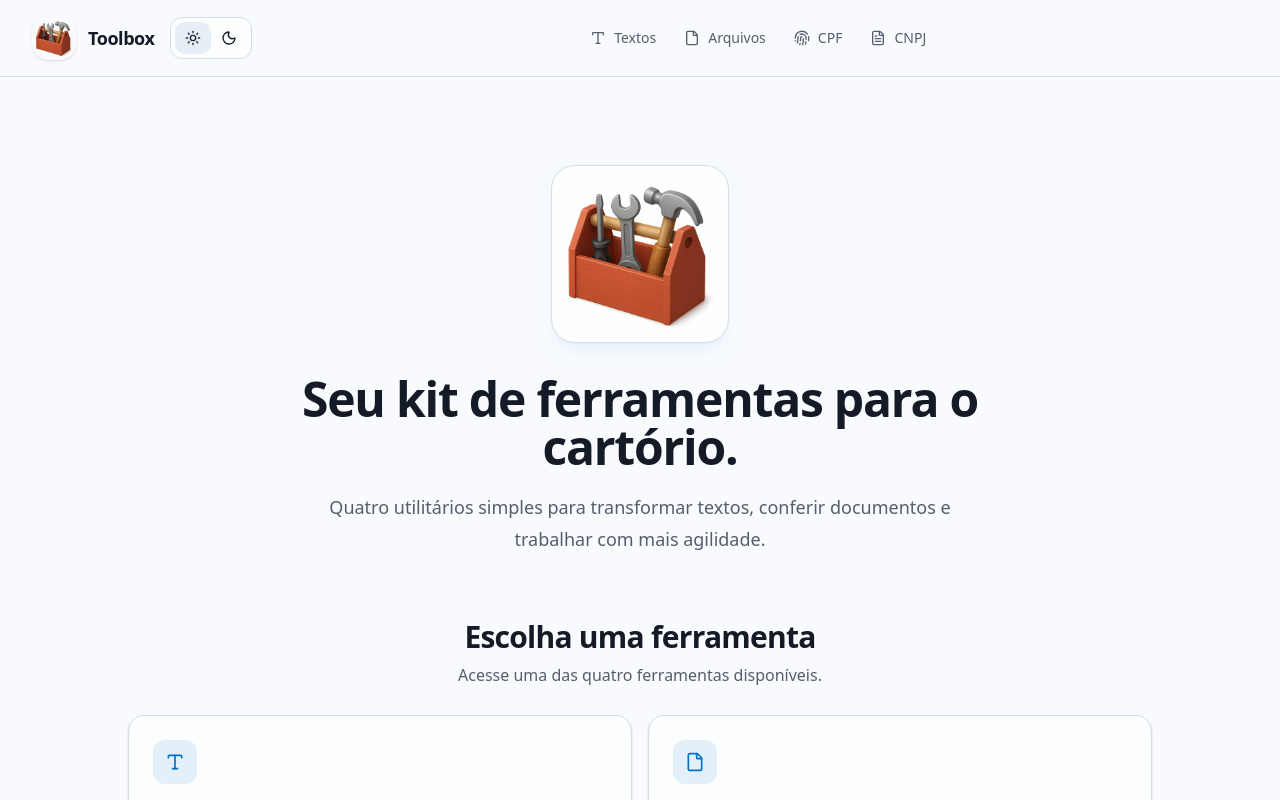
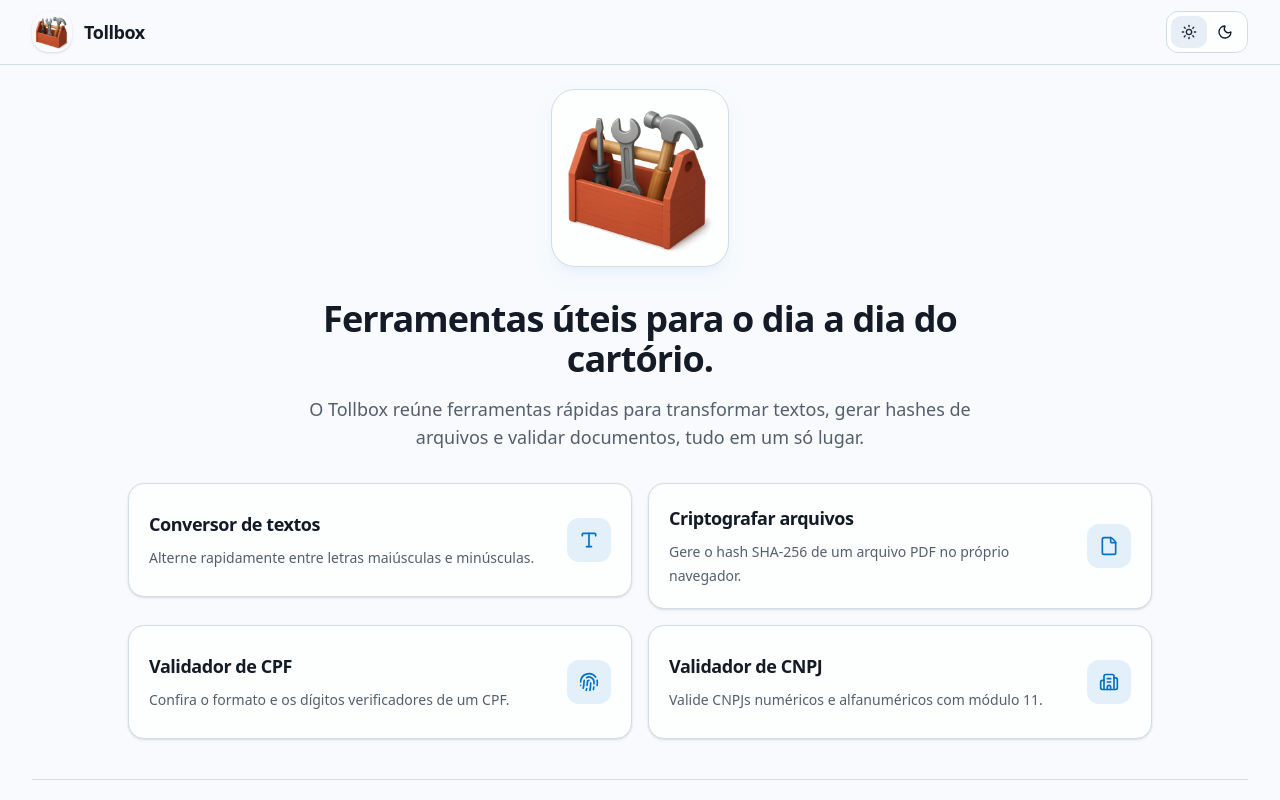
Before and after one commit to lmdvlpr/toolbox, a React (Vite) app: page / in a window 1280 px wide. Shown: the top 800 px of the page. Built offline with nearby package versions, Linux system fonts and the light colour scheme.

Commit message:
style: refine compact Tollbox homepage

```diff
--- a/index.html
+++ b/index.html
@@ -6,7 +6,7 @@
     <meta name="viewport" content="width=device-width, initial-scale=1.0" />
     <meta name="theme-color" content="#f7f8fb" />
     <meta name="description" content="Ferramentas úteis para o dia a dia do cartório." />
-    <title>Toolbox | Ferramentas para cartórios</title>
+    <title>Tollbox | Ferramentas para cartórios</title>
     <script>
       (() => {
         const storedTheme = localStorage.getItem('toolbox-theme')
--- a/src/components/Header.tsx
+++ b/src/components/Header.tsx
@@ -1,41 +1,24 @@
-import { Link, NavLink } from 'react-router-dom'
-import { File, FileText, Fingerprint, Type } from 'lucide-react'
-import { cn } from '@/lib/utils'
+import { Link } from 'react-router-dom'
 import { ThemeToggle } from './ThemeToggle'
-
-const navigationItems = [
-  { to: '/conversor-de-textos', label: 'Textos', icon: Type },
-  { to: '/criptografar-arquivos', label: 'Arquivos', icon: File },
-  { to: '/validador-de-cpf', label: 'CPF', icon: Fingerprint },
-  { to: '/validador-de-cnpj', label: 'CNPJ', icon: FileText },
-]
 
 export function Header() {
   return (
     <header className="border-b bg-background/95 backdrop-blur supports-[backdrop-filter]:bg-background/80">
-      <div className="mx-auto flex max-w-7xl flex-wrap items-center justify-between gap-4 px-4 py-4 sm:px-6 lg:px-8">
-        <Link to="/" className="group flex shrink-0 items-center gap-3 rounded-lg focus-visible:outline-none focus-visible:ring-2 focus-visible:ring-ring focus-visible:ring-offset-2">
-          <img src="/toolbox_icon.png" alt="" className="size-11 rounded-xl object-cover shadow-sm transition-transform duration-200 group-hover:scale-[1.03]" />
-          <span className="text-lg font-semibold tracking-tight">Toolbox</span>
+      <div className="mx-auto flex h-16 max-w-7xl items-center justify-between px-4 sm:px-6 lg:px-8">
+        <Link
+          to="/"
+          aria-label="Tollbox, início"
+          className="group flex shrink-0 items-center gap-3 rounded-lg focus-visible:outline-none focus-visible:ring-2 focus-visible:ring-ring focus-visible:ring-offset-2"
+        >
+          <img
+            src="/toolbox_icon.png"
+            alt=""
+            className="size-10 rounded-xl object-cover shadow-sm transition-transform duration-200 group-hover:scale-[1.03]"
+          />
+          <span className="text-lg font-semibold tracking-tight">Tollbox</span>
         </Link>
 
         <ThemeToggle />
-
-        <nav className="order-3 flex w-full min-w-0 gap-1 overflow-x-auto pb-1 md:order-2 md:w-auto md:flex-1 md:justify-center md:pb-0" aria-label="Ferramentas">
-          {navigationItems.map(({ to, label, icon: Icon }) => (
-            <NavLink
-              key={to}
-              to={to}
-              className={({ isActive }) => cn(
-                'inline-flex shrink-0 items-center gap-2 rounded-lg px-3 py-2 text-sm font-medium text-muted-foreground transition-colors hover:bg-accent hover:text-accent-foreground focus-visible:outline-none focus-visible:ring-2 focus-visible:ring-ring',
-                isActive && 'bg-accent text-accent-foreground',
-              )}
-            >
-              <Icon className="size-4" aria-hidden="true" />
-              {label}
-            </NavLink>
-          ))}
-        </nav>
       </div>
     </header>
   )
--- a/src/layouts/Layout.tsx
+++ b/src/layouts/Layout.tsx
@@ -6,7 +6,7 @@ function Layout() {
   return (
     <div className="flex min-h-[100dvh] flex-col bg-background text-foreground">
       <Header />
-      <main className="flex flex-1 flex-col px-4 py-10 sm:px-6 sm:py-14 lg:px-8">
+      <main className="flex min-h-0 flex-1 flex-col px-4 py-5 sm:px-6 sm:py-6 lg:px-8">
         <Outlet />
       </main>
       <Footer />
--- a/src/pages/Home.tsx
+++ b/src/pages/Home.tsx
@@ -1,7 +1,7 @@
 import { motion } from 'motion/react'
 import { Building2, File, Fingerprint, Type } from 'lucide-react'
 import { NavLink } from 'react-router-dom'
-import { Card, CardContent, CardHeader, CardTitle } from '@/components/ui/card'
+import { Card, CardContent, CardTitle } from '@/components/ui/card'
 
 const tools = [
   {
@@ -42,12 +42,12 @@ const cardVariants = {
 export function Home() {
   return (
     <motion.div
-      className="mx-auto flex w-full max-w-5xl flex-1 flex-col gap-16 text-center"
+      className="mx-auto flex w-full max-w-5xl flex-1 flex-col justify-center gap-8 text-center"
       initial="hidden"
       animate="visible"
       variants={{ visible: { transition: { staggerChildren: 0.08 } } }}
     >
-      <section className="mx-auto w-full max-w-3xl pt-4 sm:pt-8">
+      <section className="mx-auto w-full max-w-3xl">
         <motion.div
           className="flex flex-col items-center"
           variants={{ hidden: { opacity: 0, y: 16 }, visible: { opacity: 1, y: 0 } }}
@@ -55,27 +55,21 @@ export function Home() {
           <div className="mb-8 overflow-hidden rounded-3xl border bg-card shadow-lg shadow-primary/5">
             <img
               src="/toolbox_icon.png"
-              alt="Caixa de ferramentas do Toolbox"
+              alt="Caixa de ferramentas do Tollbox"
               className="size-36 object-cover sm:size-44"
             />
           </div>
-          <h1 className="max-w-3xl text-4xl font-semibold tracking-tight sm:text-5xl">
-            Seu kit de ferramentas para o cartório.
+          <h1 className="max-w-3xl text-3xl font-semibold tracking-tight sm:text-4xl">
+            Ferramentas úteis para o dia a dia do cartório.
           </h1>
-          <p className="mt-5 max-w-2xl text-lg leading-8 text-muted-foreground">
-            Quatro utilitários simples para transformar textos, conferir documentos e trabalhar com mais agilidade.
+          <p className="mx-auto mt-4 max-w-2xl text-base leading-7 text-muted-foreground sm:text-lg">
+            O Tollbox reúne ferramentas rápidas para transformar textos, gerar hashes de arquivos e validar documentos, tudo em um só lugar.
           </p>
         </motion.div>
       </section>
 
       <section aria-labelledby="tools-title">
-        <div className="mb-7">
-          <div>
-            <h2 id="tools-title" className="text-2xl font-semibold tracking-tight sm:text-3xl">Escolha uma ferramenta</h2>
-            <p className="mt-2 text-muted-foreground">Acesse uma das quatro ferramentas disponíveis.</p>
-          </div>
-        </div>
-
+        <h2 id="tools-title" className="sr-only">Ferramentas disponíveis</h2>
         <div className="grid gap-4 text-left sm:grid-cols-2">
           {tools.map(({ title, description, to, icon: Icon }, index) => (
             <motion.div key={to} custom={index} variants={cardVariants}>
@@ -84,14 +78,14 @@ export function Home() {
                 className="group block rounded-xl focus-visible:outline-none focus-visible:ring-2 focus-visible:ring-ring focus-visible:ring-offset-4"
               >
                 <Card className="h-full transition-all duration-200 group-hover:-translate-y-0.5 group-hover:border-primary/50 group-hover:shadow-md">
-                  <CardHeader className="pb-3">
-                    <div className="flex size-11 items-center justify-center rounded-lg bg-primary/10 text-primary">
+                  <CardContent className="flex min-h-28 items-center justify-between gap-5 p-5">
+                    <div className="min-w-0">
+                      <CardTitle className="text-lg">{title}</CardTitle>
+                      <p className="mt-2 text-sm leading-6 text-muted-foreground">{description}</p>
+                    </div>
+                    <div className="flex size-11 shrink-0 items-center justify-center rounded-lg bg-primary/10 text-primary">
                       <Icon className="size-5" aria-hidden="true" />
                     </div>
-                  </CardHeader>
-                  <CardContent className="pt-0">
-                    <CardTitle className="text-lg">{title}</CardTitle>
-                    <p className="mt-2 text-sm leading-6 text-muted-foreground">{description}</p>
                   </CardContent>
                 </Card>
               </NavLink>
--- a/src/pages/NotFound.tsx
+++ b/src/pages/NotFound.tsx
@@ -6,7 +6,7 @@ export function NotFound() {
     <div className="mx-auto flex w-full max-w-xl flex-1 flex-col items-center justify-center text-center">
       <p className="text-sm font-semibold text-primary">404</p>
       <h1 className="mt-3 text-3xl font-semibold tracking-tight">Página não encontrada</h1>
-      <p className="mt-3 text-muted-foreground">O endereço informado não corresponde a uma ferramenta do Toolbox.</p>
+      <p className="mt-3 text-muted-foreground">O endereço informado não corresponde a uma ferramenta do Tollbox.</p>
       <Button asChild className="mt-7">
         <Link to="/">Voltar para a home</Link>
       </Button>
```
Also changed, not shown: 1 other file (tests, documents, lock files or other folders).
